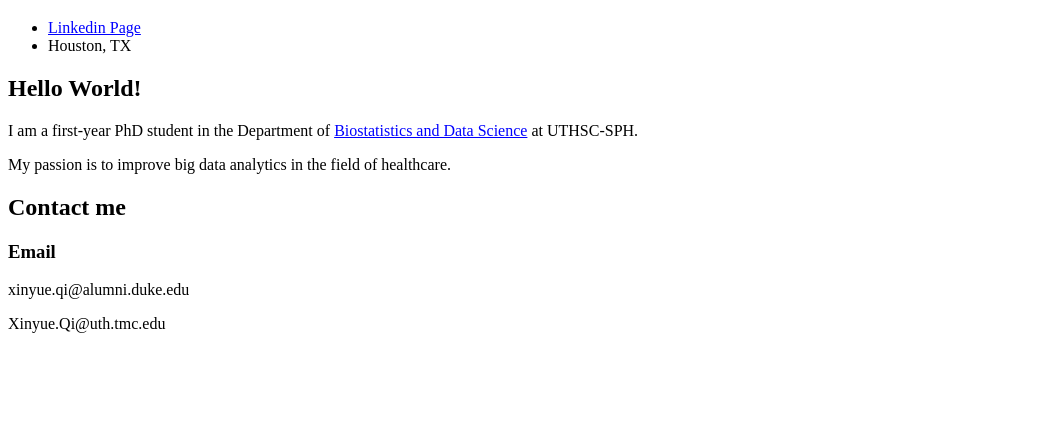
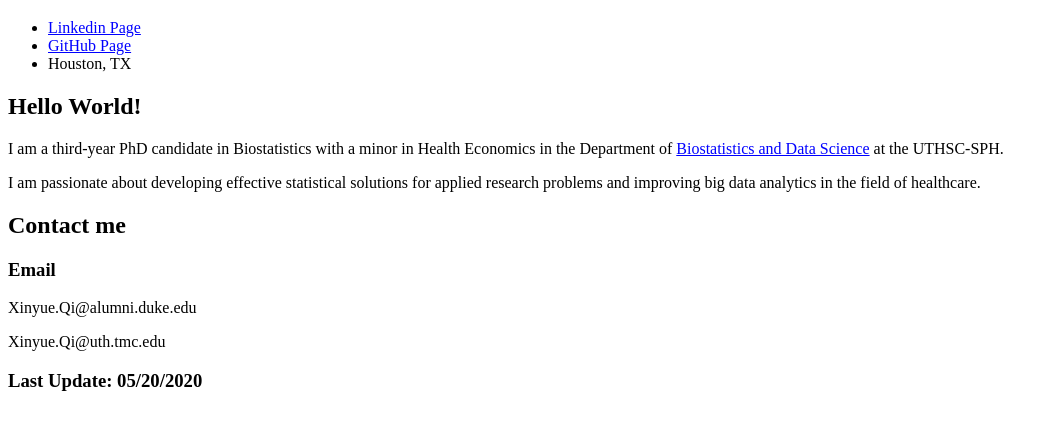
Before and after one commit to nancyqueen/nancyqueen.github.io, a plain HTML site: page index.html in a window 1280 px wide. Shown: the part 61-490 px from the top of the page, without its empty margins (0-1058 px from the left). Drawn offline with Linux system fonts and the light colour scheme.

Commit message:
Update index.html

```diff
--- a/index.html
+++ b/index.html
@@ -22,6 +22,7 @@
     <h1>Nancy Qi</h1>
       <ul>
         <li><a href = "https://www.linkedin.com/in/xinyueqi/", target = "_blank">Linkedin Page</a></li>
+        <li><a href = "https://github.com/nancyqueen/", target = "_blank">GitHub Page</a></li>
         <li>Houston, TX</li>
         <!-- <li>Hobbies</li> -->
       </ul>
@@ -30,20 +31,24 @@
     <!-- <div id="about"> -->
     <div class = "main-content">
     <h2>Hello World!</h2>
-      <p>I am a first-year PhD student in the Department of
-        <a href="https://sph.uth.edu/divisions/biostatistics/">Biostatistics and Data Science</a> at UTHSC-SPH.</p>
-      <p>My passion is to improve big data analytics in the field of healthcare. </p>
+      <p>I am a third-year PhD candidate in Biostatistics with a minor in Health Economics in the Department of
+        <a href="https://sph.uth.edu/divisions/biostatistics/">Biostatistics and Data Science</a> at the UTHSC-SPH.</p>
+      <p>I am passionate about developing effective statistical solutions for applied research problems and improving big data analytics in the field of healthcare. </p>
       <!-- <p>Currently seeking an 2018 summer internship in Biostatistics or Data Sciences.</p> -->
     </div>
 
     <div>
     <h2>Contact me</h2>
       <h3>Email</h3>
-          <p>xinyue.qi@alumni.duke.edu</p>
+          <p>Xinyue.Qi@alumni.duke.edu</p>
           <p>Xinyue.Qi@uth.tmc.edu</p>
      <!--  <h3>Phone</h3> -->
           <!-- <p>217-220-7519</p> -->
     </div>
 
+    </div>
+      <h3>Last Update: 05/20/2020</h3>
+    </div>
+
     </body>
 </html>
```
